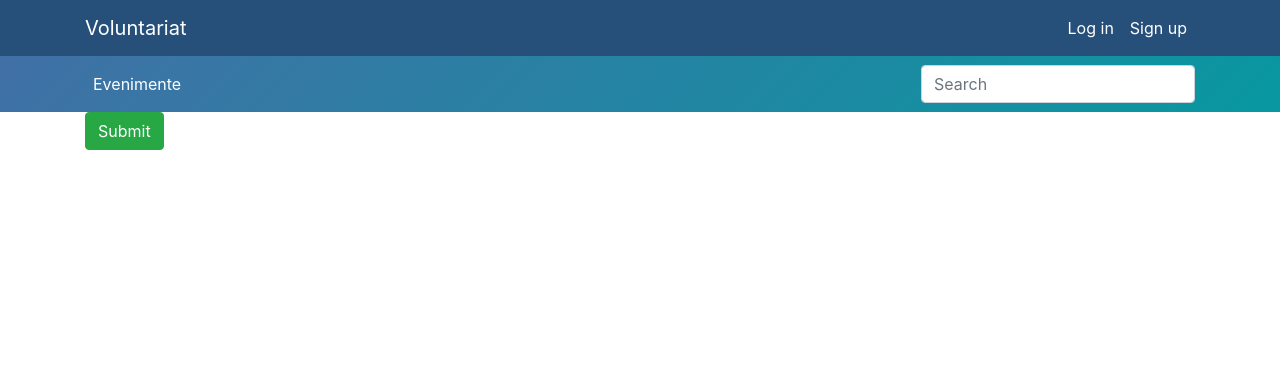
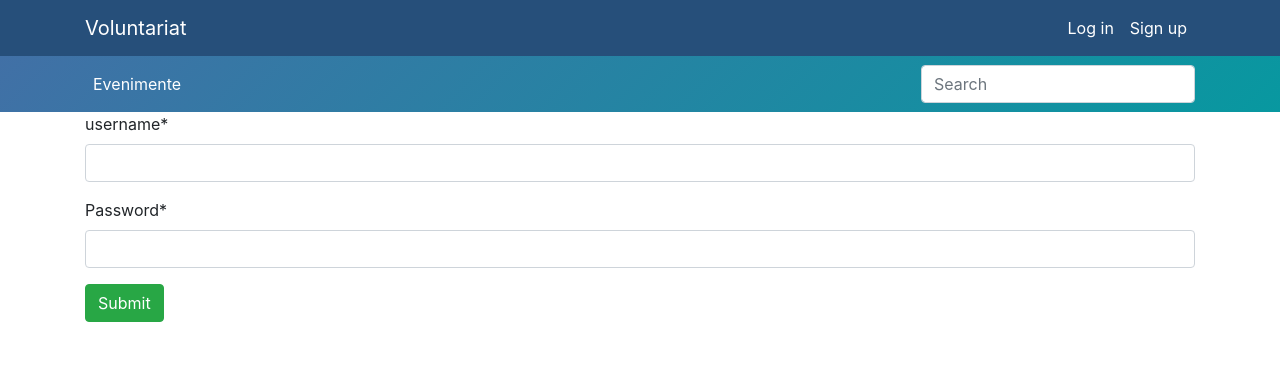
Before and after one commit to antalalexandru/PC, a Django app: page /login/?next=/myprofile/ in a window 1280 px wide. Shown: the top 372 px of the page. Run offline with Django 3.2, Linux system fonts and the light colour scheme; some libraries are stand-ins or nearby versions.

Commit message:
little changes

```diff
--- a/src/PC/settings.py
+++ b/src/PC/settings.py
@@ -123,3 +123,6 @@
 
 MEDIA_ROOT = '/media/'
 MEDIA_URL = '/media/'
+
+
+LOGIN_URL = '/login/'
--- /dev/null
+++ b/src/voluntariat/forms.py
@@ -0,0 +1,65 @@
+from django import forms
+from django.contrib.auth.forms import UserCreationForm
+
+from voluntariat.models import User, Event
+
+
+class SignUpForm(UserCreationForm):
+    class Meta:
+        model = User
+        fields = ('username', 'first_name', 'last_name', 'email', 'password1', 'password2',)
+
+
+class LoginForm(forms.Form):
+    username = forms.CharField(label='username', max_length=250)
+    password = forms.CharField(max_length=32, widget=forms.PasswordInput)
+
+
+class EventForm(forms.ModelForm):
+    start_date = forms.DateTimeField(widget=forms.TextInput(attrs={"placeholder": "yyyy-mm-dd hh:mm"}))
+    end_date = forms.DateTimeField(widget=forms.TextInput(attrs={"placeholder": "yyyy-mm-dd hh:mm"}))
+
+    class Meta:
+        model = Event
+        fields = ('name', 'picture', 'location', 'description', 'benefits', 'start_date', 'end_date')
+
+
+class UserForm(forms.ModelForm):
+    class Meta:
+        model = User
+        fields = ['first_name', 'last_name', 'age', 'personal_description', 'participations']
+
+
+class ChangePasswordForm(forms.Form):
+    old_password_flag = True  # Used to raise the validation error when it is set to False
+    old_password = forms.CharField(label="Old Password", max_length=32, widget=forms.PasswordInput)
+    new_password = forms.CharField(label="New Password", max_length=32, widget=forms.PasswordInput)
+    repeat_password = forms.CharField(label="Repeat Password", max_length=32, widget=forms.PasswordInput)
+
+    def set_old_password_flag(self):
+
+        # This method is called if the old password entered by user does not match the password in the database, which sets the flag to False
+
+        self.old_password_flag = False
+
+        return 0
+
+    def clean(self):
+        new_password = self.cleaned_data.get('new_password')
+        repeat_password = self.cleaned_data.get('repeat_password')
+        current_password = self.cleaned_data.get('current_password')
+        self.old_password_flag = False
+
+        if new_password != repeat_password:
+            raise forms.ValidationError({'repeat_password': ['the new password and the repeat password must be the same']})
+
+        if new_password == current_password:
+            raise forms.ValidationError({'new_password': ['the new password must be different than the current password']})
+
+        return self.cleaned_data
+
+    def clean_old_password(self, *args, **kwargs):
+        old_password = self.cleaned_data.get('old_password')
+        if self.old_password_flag == False:
+            raise forms.ValidationError("The old password that you have entered is wrong.")
+        return old_password
--- a/src/voluntariat/templates/voluntariat/base_generic.html
+++ b/src/voluntariat/templates/voluntariat/base_generic.html
@@ -28,7 +28,7 @@
                                 </a>
 						    </li>
                             <li class="nav-item active">
-                                <a class="nav-link"  href="{% url 'voluntariat:myprofile'  request.user.id %}">
+                                <a class="nav-link"  href="{% url 'voluntariat:myprofile' %}">
                                     <i class="fas fa-user-plus"></i>My profile
                                 </a>
 						    </li>
--- a/src/voluntariat/templates/voluntariat/myprofile.html
+++ b/src/voluntariat/templates/voluntariat/myprofile.html
@@ -11,7 +11,7 @@
     </ul>
     <br>
 
-    <a href="{% url 'voluntariat:myprofile-update' user.id %}" class="btn btn-primary">Editare profil</a>
-    <a href="{% url 'voluntariat:myprofile-change-password' user.id %}" class="btn btn-primary">Schimba parola</a>
+    <a href="{% url 'voluntariat:myprofile-update' %}" class="btn btn-primary">Editare profil</a>
+    <a href="{% url 'voluntariat:myprofile-change-password' %}" class="btn btn-primary">Schimba parola</a>
 
 {% endblock %}
--- a/src/voluntariat/templates/voluntariat/myprofile_change_password.html
+++ b/src/voluntariat/templates/voluntariat/myprofile_change_password.html
@@ -6,7 +6,7 @@
         {% csrf_token %}
         {{ form|crispy }}
         <input type="submit" class="btn btn-success" value="Save"/>
-        <a href="{% url 'voluntariat:myprofile' user.id %}" class="btn btn-primary">Inapoi</a>
+        <a href="{% url 'voluntariat:myprofile' %}" class="btn btn-primary">Inapoi</a>
     </form>
 
 {% endblock %}
--- a/src/voluntariat/urls.py
+++ b/src/voluntariat/urls.py
@@ -14,7 +14,7 @@
     path('event/<int:pk>/', views.EventDetailView.as_view(), name='event-detail'),
     path('event/<int:pk>/delete/', views.event_delete_view, name='event-delete'),
     path('event/<int:pk>/update/', views.event_update_view, name='event-update'),
-    path('myprofile/<int:pk>/', views.my_profile, name='myprofile'),
-    path('myprofile/<int:pk>/update', views.my_profile_update, name="myprofile-update"),
-    path('myprofile/<int:pk>/changePassword', views.my_profile_change_password, name="myprofile-change-password")
+    path('myprofile/', views.my_profile, name='myprofile'),
+    path('myprofile/update/', views.my_profile_update, name="myprofile-update"),
+    path('myprofile/changePassword/', views.my_profile_change_password, name="myprofile-change-password")
 ]
--- a/src/voluntariat/views.py
+++ b/src/voluntariat/views.py
@@ -1,4 +1,5 @@
 from django.contrib.auth import authenticate, login, logout
+from django.contrib.auth.decorators import login_required
 from django.shortcuts import render, get_object_or_404, redirect
 from django.urls import reverse
 from django.views import generic
@@ -111,38 +112,42 @@
     return render(request, 'voluntariat/login.html', {'form': LoginForm()})
 
 
-def my_profile(request, pk):
-    user = get_object_or_404(User, pk=pk)
-    context = {"user": user}
+@login_required
+def my_profile(request):
+    context = {"user": request.user}
     return render(request, 'voluntariat/myprofile.html', context)
 
 
-def my_profile_update(request, pk):
-    user = get_object_or_404(User, pk=pk)
+@login_required
+def my_profile_update(request):
+    user = request.user
     if request.method == "POST":
         form = UserForm(request.POST, request.FILES, instance=user)
         if form.is_valid():
             user = form.save(commit=False)
             user.save()
-            return redirect(reverse('voluntariat:myprofile', kwargs={'pk': user.pk}))
+            return redirect(reverse('voluntariat:myprofile'))
 
     else:
         form = UserForm(instance=user)
     return render(request, 'voluntariat/myprofile_update.html', {'form': form, 'user': user})
 
 
-def my_profile_change_password(request, pk):
-    user = get_object_or_404(User, pk=pk)
+@login_required
+def my_profile_change_password(request):
+    user = request.user
     if request.method == 'POST':
         form = ChangePasswordForm(request.POST)
         old_password = request.POST.get("old_password")
         if not user.check_password(old_password):
             form.set_old_password_flag()
         if form.is_valid():
+            print(form.cleaned_data)
             new_password = form.clean().get('new_password')
             user.set_password(new_password)
             user.save()
-            return redirect(reverse('voluntariat:myprofile', kwargs={'pk': user.pk}))
+            login(request, user)
+            return redirect(reverse('voluntariat:myprofile'))
     else:
         form = ChangePasswordForm()
 
@@ -153,6 +158,7 @@
     if request.method == 'POST':
         form = SignUpForm(request.POST)
         if form.is_valid():
+
             form.save()
             username = form.cleaned_data.get('username')
             raw_password = form.cleaned_data.get('password1')
```
Also changed, not shown: src/tests/test_edit_profile.py (+22 -19 lines).
